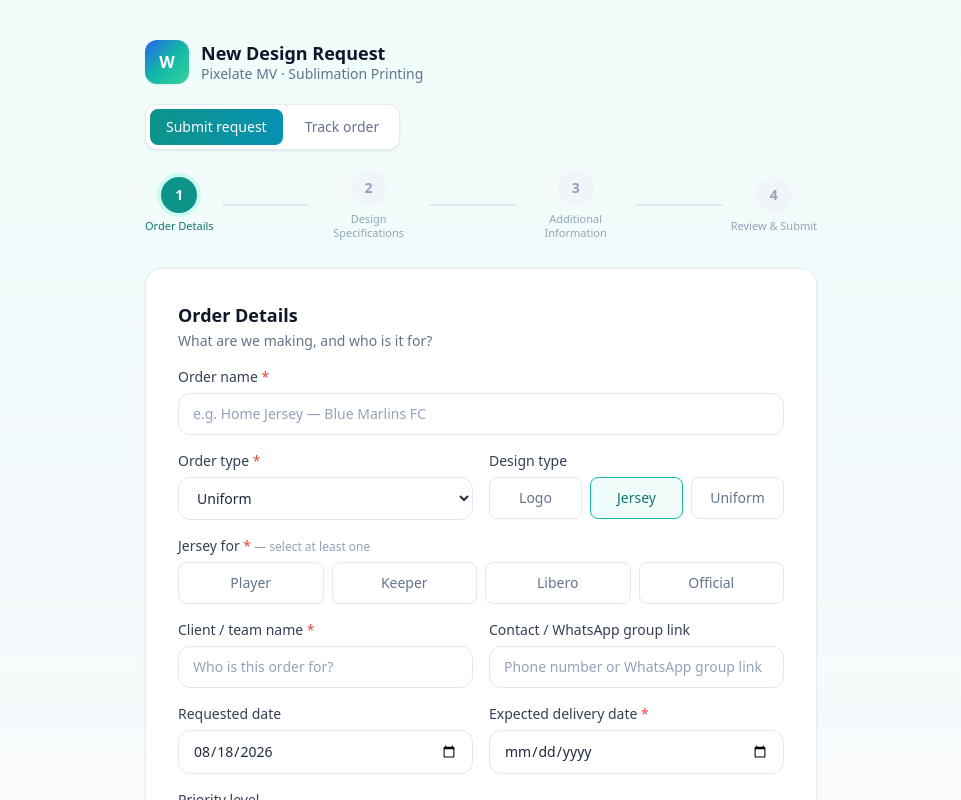
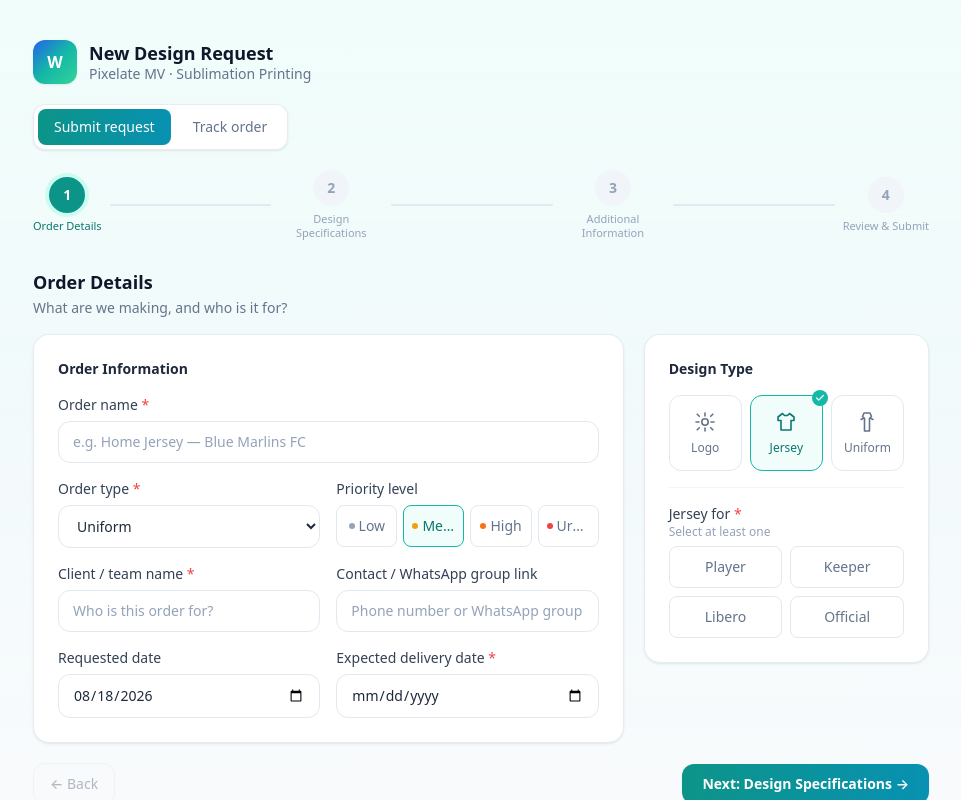
Before and after one commit to daringdulls/workflow, a Next.js app: page /request in a window 1280 px wide. Shown: the top 800 px of the page, without its empty margins (159-1120 px from the left). Built offline with nearby package versions, Linux system fonts and the light colour scheme.

Commit message:
Redesign wizard steps as a dense multi-card dashboard layout

```diff
--- a/src/app/request/page.tsx
+++ b/src/app/request/page.tsx
@@ -212,6 +212,96 @@ function InfoTile({ label, value }: { label: string; value: React.ReactNode }) {
     <div className="rounded-lg bg-slate-50 px-3 py-2.5">
       <p className="text-xs text-slate-400">{label}</p>
       <p className="text-slate-700 font-medium text-sm mt-0.5">{value}</p>
+    </div>
+  );
+}
+
+function Panel({
+  title,
+  tip,
+  className = "",
+  children,
+}: {
+  title: string;
+  tip?: string;
+  className?: string;
+  children: React.ReactNode;
+}) {
+  return (
+    <div className={`bg-white rounded-2xl border border-slate-200/80 shadow-card p-5 sm:p-6 ${className}`}>
+      <h3 className="text-sm font-semibold text-slate-800 mb-4">{title}</h3>
+      {children}
+      {tip && (
+        <div className="mt-4 flex items-start gap-2 rounded-xl bg-teal-50/70 border border-teal-100 px-3 py-2.5 text-xs text-teal-800">
+          <svg viewBox="0 0 24 24" fill="none" className="h-4 w-4 shrink-0 mt-0.5">
+            <path
+              d="M12 18.5v-5m0-3.5h.01M12 21a9 9 0 1 0 0-18 9 9 0 0 0 0 18Z"
+              stroke="currentColor"
+              strokeWidth="1.7"
+              strokeLinecap="round"
+              strokeLinejoin="round"
+            />
+          </svg>
+          <span>{tip}</span>
+        </div>
+      )}
+    </div>
+  );
+}
+
+function DesignTypeIcon({ type }: { type: string }) {
+  if (type === "Jersey") {
+    return (
+      <svg viewBox="0 0 24 24" fill="none" className="h-6 w-6">
+        <path
+          d="M8.5 3.5 4 7v3.5h3V20h10v-9.5h3V7l-4.5-3.5-2 2h-3l-2-2Z"
+          stroke="currentColor"
+          strokeWidth="1.6"
+          strokeLinejoin="round"
+        />
+      </svg>
+    );
+  }
+  if (type === "Uniform") {
+    return (
+      <svg viewBox="0 0 24 24" fill="none" className="h-6 w-6">
+        <path d="M9 3h6l1.5 3.5-2 2V21h-5V8.5l-2-2L9 3Z" stroke="currentColor" strokeWidth="1.6" strokeLinejoin="round" />
+        <path d="M9 8 6 9.5M15 8l3 1.5" stroke="currentColor" strokeWidth="1.6" strokeLinecap="round" />
+      </svg>
+    );
+  }
+  return (
+    <svg viewBox="0 0 24 24" fill="none" className="h-6 w-6">
+      <path
+        d="M12 3v3M12 18v3M4.2 4.2l2.1 2.1M17.7 17.7l2.1 2.1M3 12h3M18 12h3M4.2 19.8l2.1-2.1M17.7 6.3l2.1-2.1"
+        stroke="currentColor"
+        strokeWidth="1.6"
+        strokeLinecap="round"
+      />
+      <circle cx="12" cy="12" r="3.2" stroke="currentColor" strokeWidth="1.6" />
+    </svg>
+  );
+}
+
+function YesNoToggle({ value, onChange }: { value: boolean; onChange: (v: boolean) => void }) {
+  return (
+    <div className="inline-flex rounded-lg border border-slate-200 overflow-hidden text-sm font-medium shrink-0">
+      <button
+        type="button"
+        onClick={() => onChange(true)}
+        className={`px-4 py-1.5 transition ${value ? "bg-teal-600 text-white" : "text-slate-500 hover:bg-slate-50"}`}
+      >
+        Yes
+      </button>
+      <button
+        type="button"
+        onClick={() => onChange(false)}
+        className={`px-4 py-1.5 transition border-l border-slate-200 ${
+          !value ? "bg-teal-600 text-white" : "text-slate-500 hover:bg-slate-50"
+        }`}
+      >
+        No
+      </button>
     </div>
   );
 }
@@ -622,7 +712,7 @@ export default function RequestPage() {
   return (
     <div className="px-4 py-8 sm:py-10">
       <div className="fixed inset-0 -z-10 bg-gradient-to-b from-teal-50 via-cyan-50/40 to-slate-50" />
-      <div className="mx-auto w-full max-w-2xl">
+      <div className={`mx-auto w-full transition-all ${tab === "submit" && step < 3 ? "max-w-4xl" : "max-w-2xl"}`}>
         <div className="flex items-center gap-3 mb-5">
           <span className="flex h-11 w-11 items-center justify-center rounded-xl bg-gradient-to-br from-blue-600 via-teal-500 to-emerald-400 text-white font-bold shadow-card">
             W
@@ -660,11 +750,14 @@ export default function RequestPage() {
           <>
             <Stepper current={step} />
 
-            <form onSubmit={submit} className={cardCls}>
+            <form onSubmit={submit} className="space-y-5">
               {/* Step 1: Order Details */}
               {step === 0 && (
                 <div>
                   <StepHeader title={WIZARD_STEPS[0].title} subtitle={WIZARD_STEPS[0].subtitle} />
+                  <div className="grid lg:grid-cols-3 gap-5">
+                    <div className="lg:col-span-2">
+                      <Panel title="Order Information">
                         <div className="grid sm:grid-cols-2 gap-4">
                           <div className="sm:col-span-2">
                             <label className={labelCls}>
@@ -691,37 +784,24 @@ export default function RequestPage() {
                             </select>
                           </div>
                           <div>
-                      <label className={labelCls}>Design type</label>
-                      <div className="grid grid-cols-3 gap-2">
-                        {DESIGN_TYPES.map((t) => (
-                          <button key={t} type="button" onClick={() => setDesignType(t)} className={chipCls(designType === t)}>
-                            {t}
+                            <label className={labelCls}>
+                              Priority level
+                            </label>
+                            <div className="grid grid-cols-4 gap-1.5">
+                              {PRIORITY_OPTIONS.map((p) => (
+                                <button
+                                  key={p.value}
+                                  type="button"
+                                  onClick={() => setPriority(p.value)}
+                                  title={p.label}
+                                  className={`flex items-center justify-center gap-1 ${chipCls(priority === p.value)}`}
+                                >
+                                  <span className={`h-1.5 w-1.5 rounded-full shrink-0 ${p.dot}`} />
+                                  <span className="truncate">{p.label}</span>
                                 </button>
                               ))}
                             </div>
                           </div>
-
-                    {designType === "Jersey" && (
-                      <div className="sm:col-span-2">
-                        <label className={labelCls}>
-                          Jersey for <span className="text-red-500">*</span>
-                          <span className="text-xs text-slate-400 font-normal"> — select at least one</span>
-                        </label>
-                        <div className="grid grid-cols-4 gap-2">
-                          {JERSEY_ROLES.map((r) => (
-                            <button
-                              key={r}
-                              type="button"
-                              onClick={() => toggleSet(setJerseyRoles, r)}
-                              className={chipCls(jerseyRoles.has(r))}
-                            >
-                              {r}
-                            </button>
-                          ))}
-                        </div>
-                      </div>
-                    )}
-
                           <div>
                             <label className={labelCls}>
                               Client / team name <span className="text-red-500">*</span>
@@ -743,7 +823,6 @@ export default function RequestPage() {
                               className={inputCls}
                             />
                           </div>
-
                           <div>
                             <label className={labelCls}>Requested date</label>
                             <input
@@ -757,23 +836,66 @@ export default function RequestPage() {
                             <label className={labelCls}>
                               Expected delivery date <span className="text-red-500">*</span>
                             </label>
-                      <input type="date" value={dueDate} onChange={(e) => setDueDate(e.target.value)} className={inputCls} required />
+                            <input
+                              type="date"
+                              value={dueDate}
+                              onChange={(e) => setDueDate(e.target.value)}
+                              className={inputCls}
+                              required
+                            />
                           </div>
-                    <div className="sm:col-span-2">
-                      <label className={labelCls}>Priority level</label>
-                      <div className="grid grid-cols-4 gap-2">
-                        {PRIORITY_OPTIONS.map((p) => (
+                        </div>
+                      </Panel>
+                    </div>
+
+                    <div>
+                      <Panel title="Design Type">
+                        <div className="grid grid-cols-3 gap-2">
+                          {DESIGN_TYPES.map((t) => (
                             <button
-                            key={p.value}
+                              key={t}
                               type="button"
-                            onClick={() => setPriority(p.value)}
-                            className={`flex items-center justify-center gap-1.5 ${chipCls(priority === p.value)}`}
+                              onClick={() => setDesignType(t)}
+                              className={`relative flex flex-col items-center gap-1.5 rounded-xl border px-2 py-3.5 text-center transition ${
+                                designType === t
+                                  ? "border-teal-500 bg-teal-50 text-teal-700"
+                                  : "border-slate-200 text-slate-500 hover:border-slate-300"
+                              }`}
                             >
-                            <span className={`h-1.5 w-1.5 rounded-full ${p.dot}`} />
-                            {p.label}
+                              {designType === t && (
+                                <span className="absolute -top-1.5 -right-1.5 flex h-4 w-4 items-center justify-center rounded-full bg-teal-500 text-white">
+                                  <svg viewBox="0 0 24 24" fill="none" className="h-2.5 w-2.5">
+                                    <path d="M20 6 9 17l-5-5" stroke="currentColor" strokeWidth="3" strokeLinecap="round" strokeLinejoin="round" />
+                                  </svg>
+                                </span>
+                              )}
+                              <DesignTypeIcon type={t} />
+                              <span className="text-xs font-medium">{t}</span>
                             </button>
                           ))}
                         </div>
+
+                        {designType === "Jersey" && (
+                          <div className="mt-4 pt-4 border-t border-slate-100">
+                            <label className={labelCls}>
+                              Jersey for <span className="text-red-500">*</span>
+                              <span className="text-xs text-slate-400 font-normal block">Select at least one</span>
+                            </label>
+                            <div className="grid grid-cols-2 gap-2">
+                              {JERSEY_ROLES.map((r) => (
+                                <button
+                                  key={r}
+                                  type="button"
+                                  onClick={() => toggleSet(setJerseyRoles, r)}
+                                  className={chipCls(jerseyRoles.has(r))}
+                                >
+                                  {r}
+                                </button>
+                              ))}
+                            </div>
+                          </div>
+                        )}
+                      </Panel>
                     </div>
                   </div>
                 </div>
@@ -784,9 +906,12 @@ export default function RequestPage() {
                 <div>
                   <StepHeader title={WIZARD_STEPS[1].title} subtitle={WIZARD_STEPS[1].subtitle} />
 
+                  <div className="grid lg:grid-cols-3 gap-5">
+                    <div className="lg:col-span-2 space-y-5">
+                      <Panel title="Branding & Artwork" tip="High quality logo files (PNG, SVG, or JPG) help us deliver the best results.">
                         <div className="mb-5">
                           <ImageDrop
-                      label="Logo"
+                            label="Main logo / design"
                             hint="Click to upload the main logo"
                             file={logoFile}
                             preview={logoPreview}
@@ -830,12 +955,14 @@ export default function RequestPage() {
                         <button
                           type="button"
                           onClick={addSponsorRow}
-                    className="mb-6 text-sm font-medium text-teal-600 hover:text-teal-700 flex items-center gap-1"
+                          className="text-sm font-medium text-teal-600 hover:text-teal-700 flex items-center gap-1"
                         >
                           + Add another sponsor
                         </button>
+                      </Panel>
 
-                  <div className="grid sm:grid-cols-2 gap-4 mb-5 pt-5 border-t border-slate-100">
+                      <Panel title="Garment Options">
+                        <div className="grid sm:grid-cols-2 gap-4 mb-5">
                           <div>
                             <label className={labelCls}>Neck type</label>
                             <select value={neckType} onChange={(e) => setNeckType(e.target.value)} className={inputCls}>
@@ -866,41 +993,52 @@ export default function RequestPage() {
                           </div>
                         </div>
 
-                  <div className="mb-5">
-                    <label className={labelCls}>Additional pieces needed</label>
-                    <div className="grid grid-cols-3 gap-2">
+                        <div className="space-y-3 pt-4 border-t border-slate-100">
                           {GARMENT_OPTIONS.map((g) => (
-                        <button
-                          key={g.key}
-                          type="button"
-                          onClick={() => toggleSet(setGarments, g.key as string)}
-                          className={chipCls(garments.has(g.key))}
-                        >
-                          {g.label}
-                        </button>
+                            <div key={g.key} className="flex items-center justify-between gap-3">
+                              <span className="text-sm font-medium text-slate-700">{g.label} needed?</span>
+                              <YesNoToggle
+                                value={garments.has(g.key)}
+                                onChange={(v) =>
+                                  setGarments((prev) => {
+                                    const next = new Set(prev);
+                                    if (v) next.add(g.key);
+                                    else next.delete(g.key);
+                                    return next;
+                                  })
+                                }
+                              />
+                            </div>
                           ))}
                         </div>
+                      </Panel>
                     </div>
 
-                  <div className="pt-5 border-t border-slate-100">
-                    <label className={labelCls}>Does this order need player numbers?</label>
-                    <div className="grid grid-cols-2 gap-2 mb-4 max-w-xs">
-                      <button type="button" onClick={() => setNeedsNumbering(true)} className={chipCls(needsNumbering)}>
-                        Yes
-                      </button>
-                      <button type="button" onClick={() => setNeedsNumbering(false)} className={chipCls(!needsNumbering)}>
-                        No
-                      </button>
+                    <div>
+                      <Panel title="Numbering" tip="Leave blank if numbers are not required.">
+                        <div className="flex items-center justify-between gap-3 mb-4">
+                          <span className="text-sm font-medium text-slate-700">Player numbers?</span>
+                          <YesNoToggle value={needsNumbering} onChange={setNeedsNumbering} />
                         </div>
                         {needsNumbering && (
-                      <div className="grid sm:grid-cols-3 gap-4">
+                          <div className="space-y-3">
                             <div>
                               <label className={labelCls}>Front number</label>
-                          <input value={numberFront} onChange={(e) => setNumberFront(e.target.value)} placeholder="e.g. 9" className={inputCls} />
+                              <input
+                                value={numberFront}
+                                onChange={(e) => setNumberFront(e.target.value)}
+                                placeholder="e.g. 9"
+                                className={inputCls}
+                              />
                             </div>
                             <div>
                               <label className={labelCls}>Back number</label>
-                          <input value={numberBack} onChange={(e) => setNumberBack(e.target.value)} placeholder="e.g. 9" className={inputCls} />
+                              <input
+                                value={numberBack}
+                                onChange={(e) => setNumberBack(e.target.value)}
+                                placeholder="e.g. 9"
+                                className={inputCls}
+                              />
                             </div>
                             <div>
                               <label className={labelCls}>Shorts number (if any)</label>
@@ -913,6 +1051,8 @@ export default function RequestPage() {
                             </div>
                           </div>
                         )}
+                      </Panel>
+                    </div>
                   </div>
                 </div>
               )}
@@ -921,6 +1061,7 @@ export default function RequestPage() {
               {step === 2 && (
                 <div>
                   <StepHeader title={WIZARD_STEPS[2].title} subtitle={WIZARD_STEPS[2].subtitle} />
+                  <Panel title="Additional Information">
                     <div className="space-y-4">
                       <div>
                         <label className={labelCls}>Ideal design / reference</label>
@@ -943,6 +1084,7 @@ export default function RequestPage() {
                         />
                       </div>
                     </div>
+                  </Panel>
                 </div>
               )}
 
@@ -950,7 +1092,7 @@ export default function RequestPage() {
               {step === 3 && (
                 <div>
                   <StepHeader title={WIZARD_STEPS[3].title} subtitle={WIZARD_STEPS[3].subtitle} />
-                  <div className="space-y-3">
+                  <div className="bg-white rounded-2xl border border-slate-200/80 shadow-card p-5 sm:p-6 space-y-3">
                     <ReviewSection title="Order details" onEdit={() => setStep(0)}>
                       <ReviewItem label="Order name" value={orderName} />
                       <ReviewItem label="Order type" value={orderType} />
@@ -995,9 +1137,9 @@ export default function RequestPage() {
                 </div>
               )}
 
-              {error && <p className="text-sm text-red-600 bg-red-50 border border-red-100 rounded-xl px-3 py-2 mt-5">{error}</p>}
+              {error && <p className="text-sm text-red-600 bg-red-50 border border-red-100 rounded-xl px-3 py-2">{error}</p>}
 
-              <div className="flex items-center justify-between gap-3 mt-5 pt-4 border-t border-slate-100">
+              <div className="flex items-center justify-between gap-3">
                 <button
                   type="button"
                   onClick={goBack}
```
Lines whose indentation alone changed are shown as unchanged.
